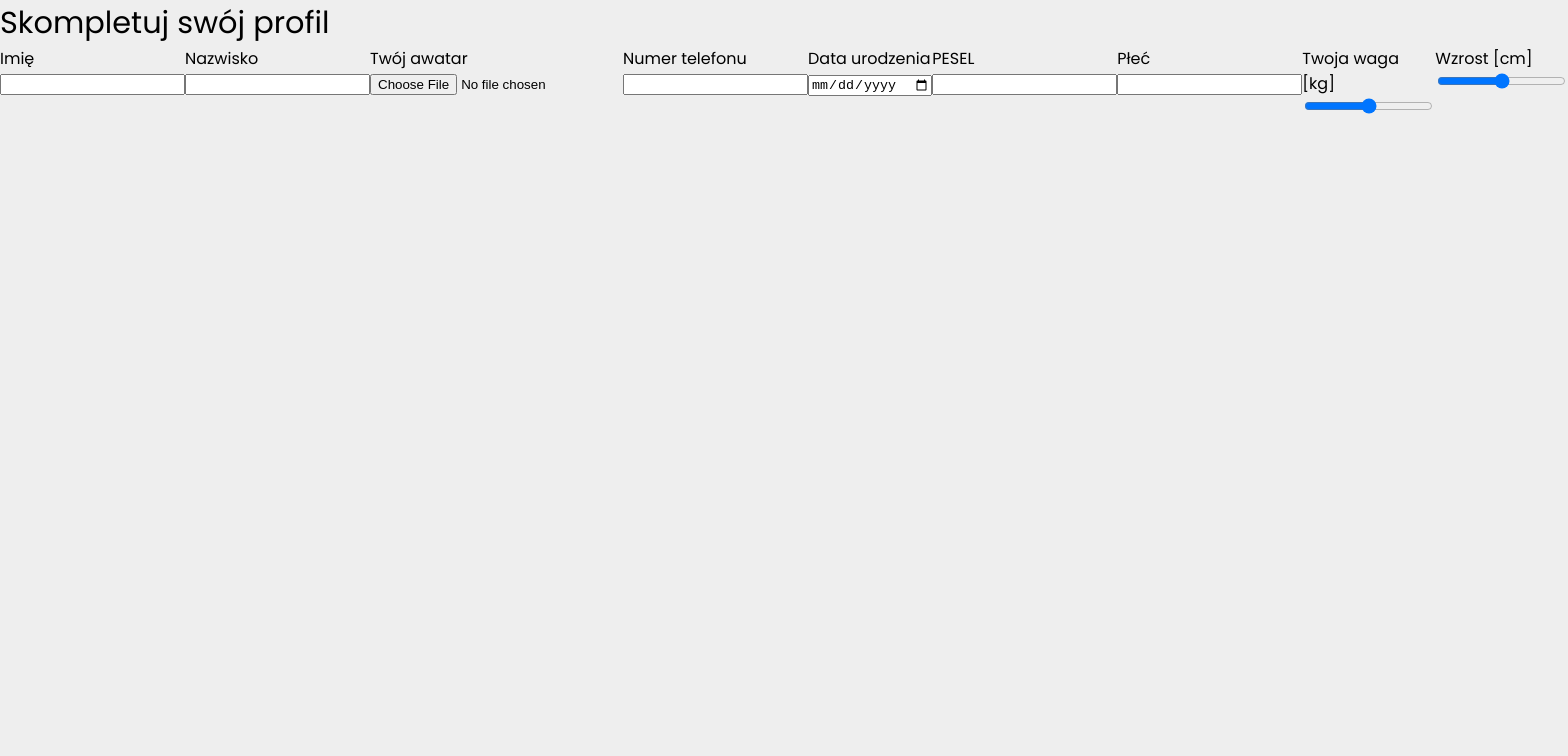
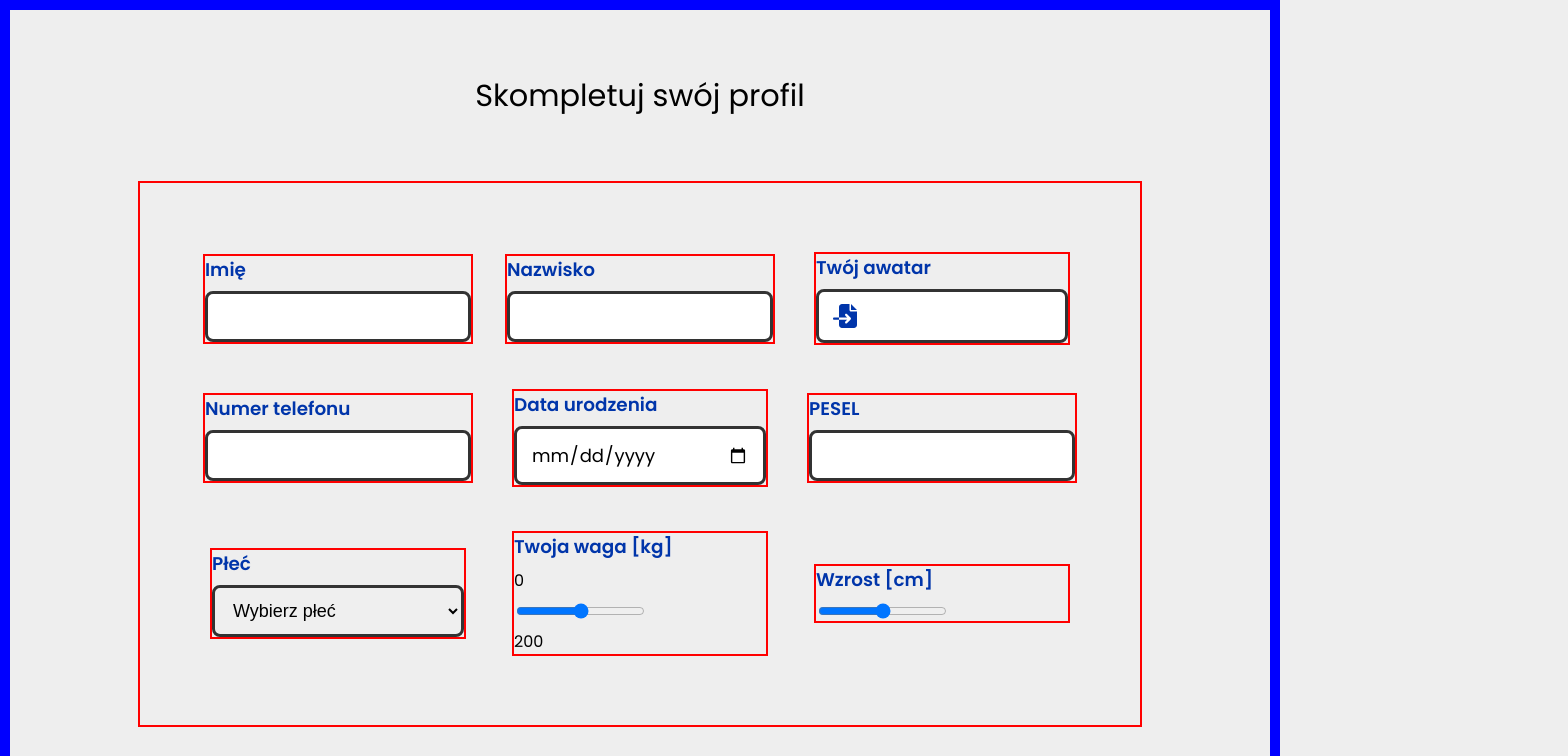
Before and after one commit to PixelSculptor/iHealth, a Vue app: page /create in a window 1280 px wide. Shown: the top 756 px of the page, 1568 px wide, since content can reach past the window. Built offline with nearby package versions, Linux system fonts and the light colour scheme; no server answers.

Commit message:
add styles for completeRegistration

```diff
--- a/src/components/auth/CompleteRegistrationFormComponent.vue
+++ b/src/components/auth/CompleteRegistrationFormComponent.vue
@@ -2,63 +2,114 @@
     <form
         action=""
         class="completeProfileForm">
-        <div class="formBlock">
-            <label for="name">Imię</label>
+        <div
+            id="firstName"
+            class="formBlock">
+            <label
+                for="name"
+                class="formBlock__label"
+                >Imię</label
+            >
             <input
+                class="formBlock__input"
                 id="name"
                 type="text"
                 required />
         </div>
 
         <div class="formBlock">
-            <label for="surname">Nazwisko</label>
+            <label
+                for="surname"
+                class="formBlock__label"
+                >Nazwisko</label
+            >
             <input
+                class="formBlock__input"
                 id="surname"
                 type="text"
                 required />
         </div>
 
-        <div class="formBlock">
-            <label for="avatar">Twój awatar</label>
+        <div class="formBlock avatar">
+            <label
+                for="avatar"
+                class="formBlock__label"
+                >Twój awatar</label
+            >
+            <div
+                class="formBlock__input icon"
+                tabindex="0">
+                <font-awesome-icon icon="fa-solid fa-file-import" />
+            </div>
             <input
+                class="formBlock__input"
                 id="avatar"
                 type="file" />
         </div>
 
         <div class="formBlock">
-            <label for="phoneNumber">Numer telefonu</label>
+            <label
+                for="phoneNumber"
+                class="formBlock__label"
+                >Numer telefonu</label
+            >
             <input
+                class="formBlock__input"
                 id="phoneNumber"
                 type="tel"
                 required />
         </div>
 
         <div class="formBlock">
-            <label for="dateOfBirth">Data urodzenia</label>
+            <label
+                for="dateOfBirth"
+                class="formBlock__label"
+                >Data urodzenia</label
+            >
             <input
+                class="formBlock__input"
                 id="dateOfBirth"
                 type="date"
                 required />
         </div>
 
         <div class="formBlock">
-            <label for="personId">PESEL</label>
+            <label
+                for="personId"
+                class="formBlock__label"
+                >PESEL</label
+            >
             <input
+                class="formBlock__input"
                 id="personId"
                 type="text"
                 required />
         </div>
 
         <div class="formBlock">
-            <label for="gender">Płeć</label>
-            <input
+            <label
+                for="gender"
+                class="formBlock__label"
+                >Płeć</label
+            >
+            <select
+                class="formBlock__input"
                 id="gender"
-                type="select"
-                required />
+                required>
+                <option value="">Wybierz płeć</option>
+                <option value="female">Kobieta</option>
+                <option value="male">Mężczyna</option>
+                <option value="other">Inna</option>
+            </select>
         </div>
 
         <div class="formBlock">
-            <label for="weight">Twoja waga [kg] {{ weight }}</label>
+            <label
+                for="weight"
+                class="formBlock__label"
+                >Twoja waga [kg] {{ weight }}</label
+            >
+            <div class="value left">0</div>
             <input
                 id="weight"
                 min="0"
@@ -67,10 +118,15 @@
                 type="range"
                 v-model="weight"
                 required />
+            <div class="value right">200</div>
         </div>
 
         <div class="formBlock">
-            <label for="height">Wzrost [cm]</label>
+            <label
+                for="height"
+                class="formBlock__label"
+                >Wzrost [cm]</label
+            >
             <input
                 id="height"
                 min="0"
@@ -86,6 +142,50 @@
 
 <style scoped lang="scss">
     .completeProfileForm {
-        display: flex;
+        display: grid;
+        grid-template-columns: repeat(3, 1fr);
+        place-items: center;
+        min-height: 70%;
+        min-width: 50vw;
+        border: 2px solid red;
+        padding: 5%;
+        gap: 2rem;
+
+        .formBlock {
+            min-width: 20vw;
+            height: auto;
+            border: 2px solid red;
+            @include flex-position(column, wrap, space-around, flex-start);
+            gap: 0.5rem;
+            &__input {
+                @include input;
+                &:active,
+                &:focus-visible,
+                &:focus {
+                    @include input--active;
+                }
+                &[type='date'] {
+                    font-family: $main-font;
+                }
+                &[type='file'] {
+                    background-color: $white;
+                    display: none;
+                }
+            }
+            &__label {
+                @include label;
+                color: $blue-700;
+            }
+            .icon {
+                @include input;
+                background-color: $white;
+                @include flex-position(row, nowrap, flex-start, center);
+                & > * {
+                    width: 1.5rem;
+                    height: 1.5rem;
+                    color: $blue-700;
+                }
+            }
+        }
     }
 </style>
--- a/src/main.js
+++ b/src/main.js
@@ -13,6 +13,7 @@ import {
     faDatabase,
     faFileMedical,
     faFileWaveform,
+    faFileImport,
 } from '@fortawesome/free-solid-svg-icons';
 import router from './router/index.js';
 library.add(
@@ -23,7 +24,8 @@ library.add(
     faHeartPulse,
     faDatabase,
     faFileMedical,
-    faFileWaveform
+    faFileWaveform,
+    faFileImport
 );
 
 createApp(App)
--- a/src/view/auth/CompleteRegistrationView.vue
+++ b/src/view/auth/CompleteRegistrationView.vue
@@ -12,5 +12,7 @@
 <style scoped lang="scss">
     .completeRegistration {
         height: 100vh;
+        border: 10px solid blue;
+        @include flex-position(column, nowrap, space-evenly, center);
     }
 </style>
```
